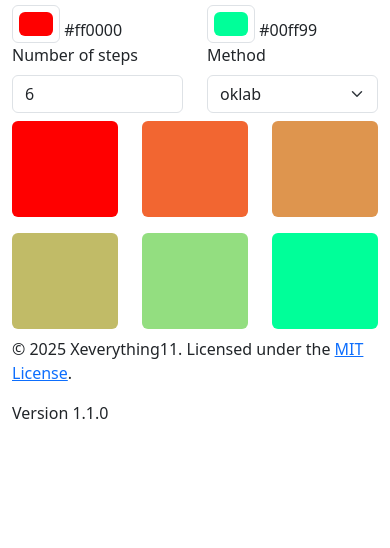
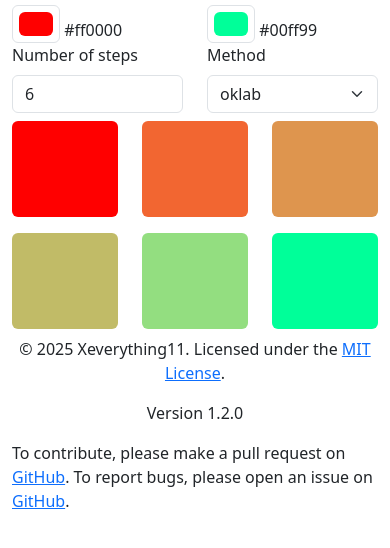
Before and after one commit to Xeverything11/color-palette-generator, a plain HTML site: page index.html in a window 390 px wide. Shown: the part 76-624 px from the top of the page. Drawn offline with nearby package versions, Linux system fonts and the light colour scheme.

Commit message:
Update index.html to 1.2.0

```diff
--- a/index.html
+++ b/index.html
@@ -19,6 +19,9 @@
                 </p>
                 <p>
                     <strong>Windows 7/8 users using Chrome or IE:</strong> Please install and use Firefox 115 ESR instead of Chrome 109 or IE 11, which the latter two don't support this tool.
+                </p>
+                <p>
+                    Youe user agent string is: <code id="user-agent"></code>
                 </p>
             </div>
             <div class="supported-browser">
@@ -85,21 +88,25 @@
                 </div>
             </div>
             <div class="row">
-                <div class="col-12 col-md-9">
+                <div class="col-12 col-md-9 text-center text-md-start">
                     <p>
                         &copy; 2025 Xeverything11. Licensed under the <a href="https://opensource.org/license/mit">MIT License</a>.
                     </p>
                 </div>
-                <div class="col-12 col-md-3 text-md-end">
+                <div class="col-12 col-md-3 text-center text-md-end">
                     <p>
-                        Version 1.1.0
+                        Version 1.2.0
                     </p>
                 </div>
             </div>
+            <p>
+                To contribute, please make a pull request on <a href="https://github.com/Xeverything11/color-palette-generator/pulls">GitHub</a>. To report bugs, please open an issue on <a href="https://github.com/Xeverything11/color-palette-generator/issues">GitHub</a>.
+            </p>
 
 
         </div>
         <script src="https://cdn.jsdelivr.net/npm/bootstrap@5.3.3/dist/js/bootstrap.bundle.min.js"></script>
         <script src="script.js"></script>
+        <script src="darkmode.js"></script>
     </body>
 </html>
```
